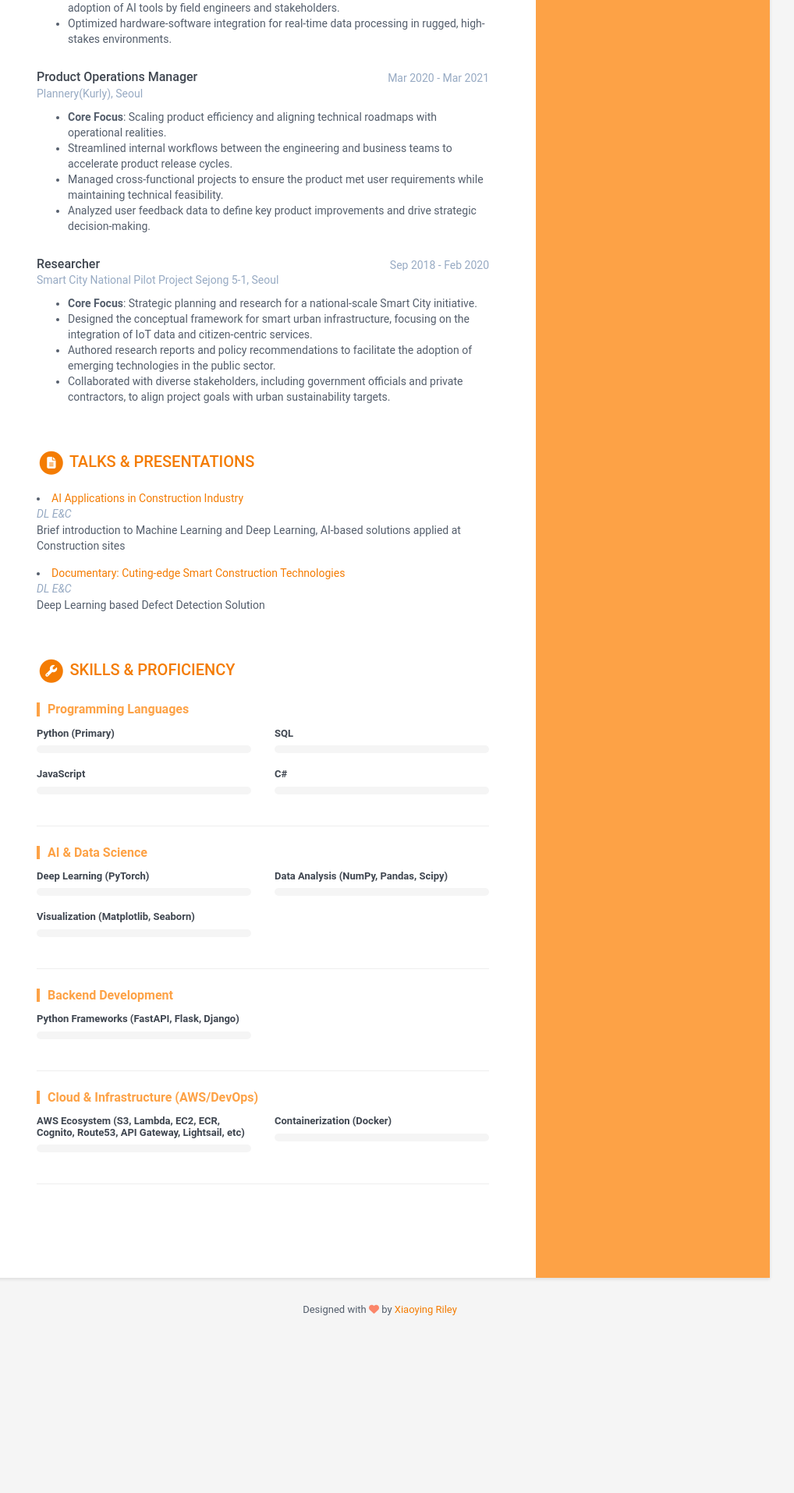
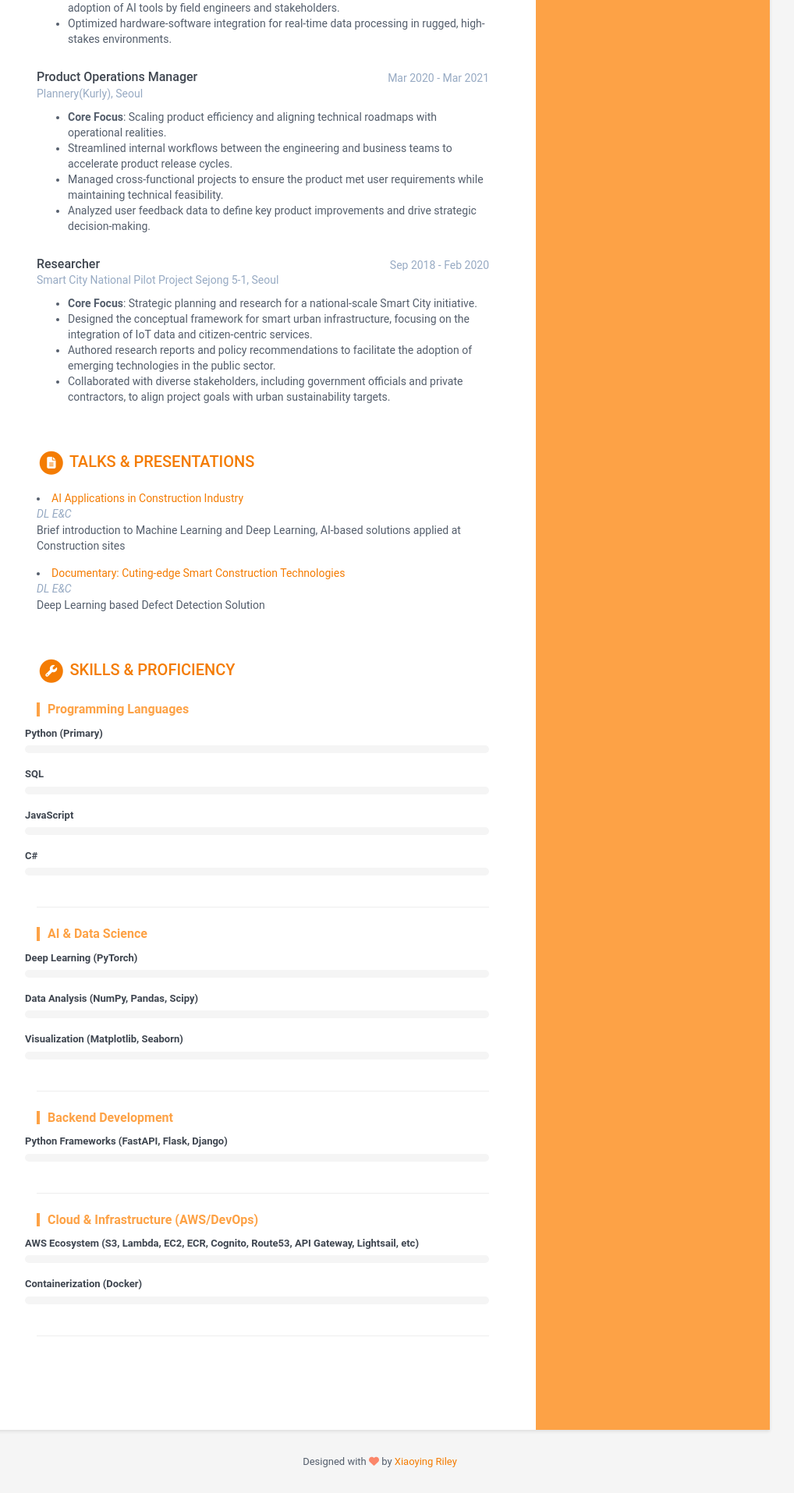
Before and after one commit to nanunzoey/nanunzoey.github.io, a Jekyll site: the page built from index.html, in a window 1280 px wide. Shown: the part 2077-3992 px from the top of the page at 78% size, without its empty margins (153-1171 px from the left). Built offline with Jekyll 4.4.1, drawn with Linux system fonts in a browser that asks for light colours; nearby versions of some CDN libraries; library files that are not in the unit come from our copies; before the commit the page ends 3798 px from its top, so only the background shows below that.

Commit message:
Update skills.html

```diff
--- a/_includes/skills.html
+++ b/_includes/skills.html
@@ -15,7 +15,7 @@
 
       <div class="row">
         {% for skill in group.info %}
-        <div class="item col-12 col-md-6"> <h4 class="level-title">{{ skill.name }}</h4>
+        <div class="item col-12"> <h4 class="level-title">{{ skill.name }}</h4>
           <div class="level-bar">
             {% assign skill_level = 'width: ' | append: skill.level %}
             <div class="level-bar-innter" style="{{skill_level}}"></div>
```
